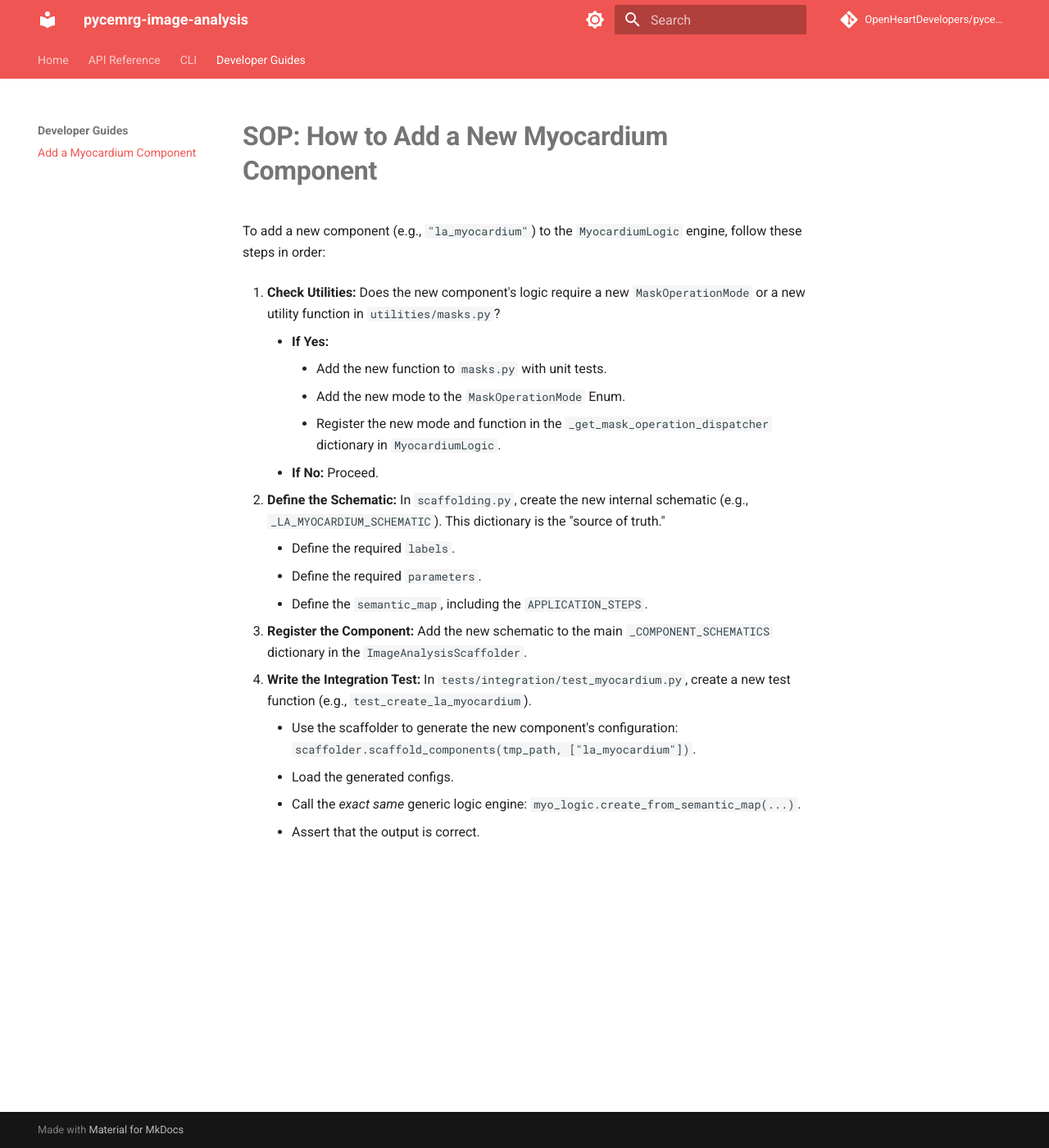
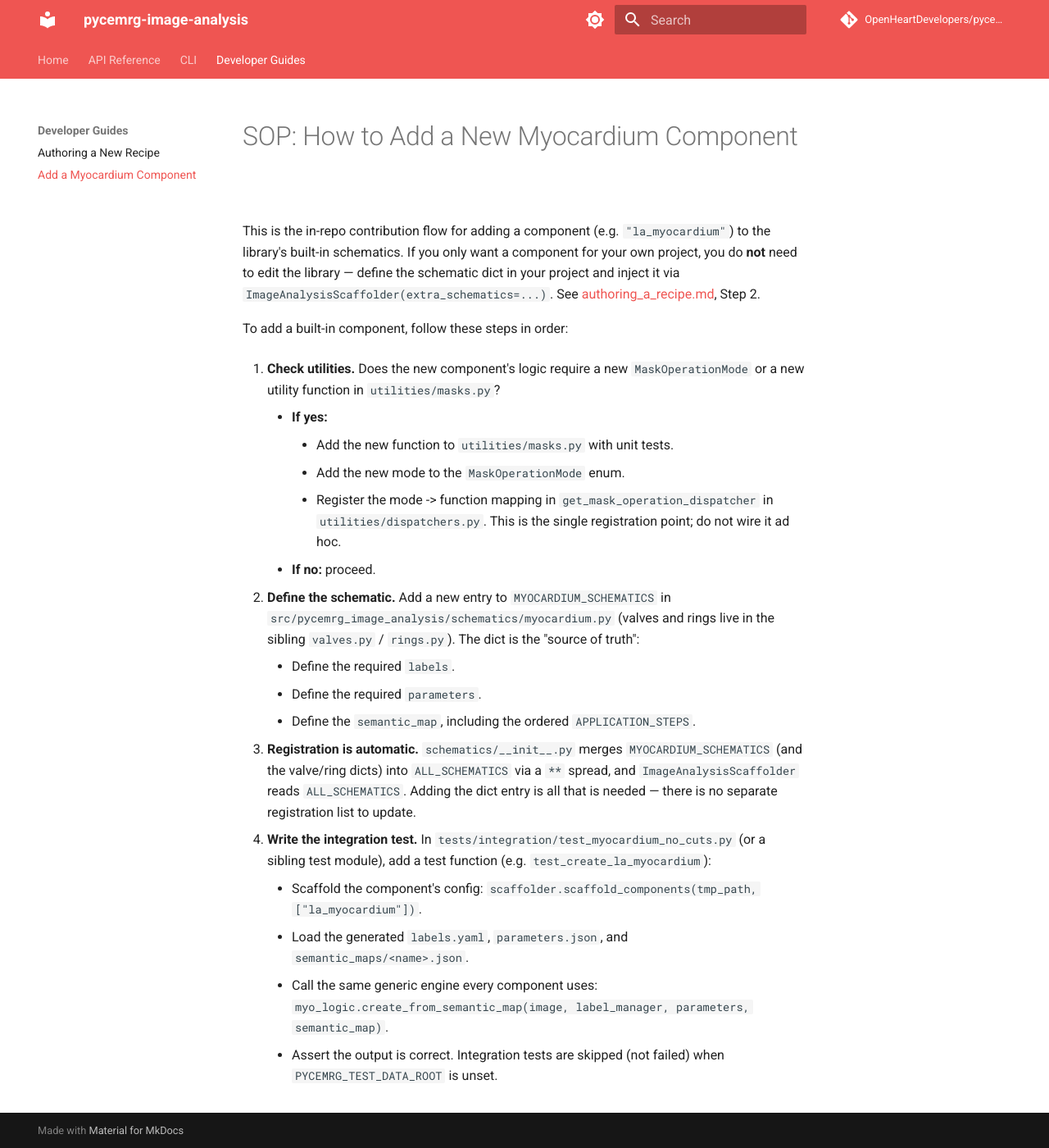
Before and after one commit to OpenHeartDevelopers/pycemrg-image-analysis, an MkDocs documentation site: the page built from docs/guides/add_myocardium_component.md, in a window 1280 px wide and 1400 px high. Shown: the whole window at 82% size. Built offline with MkDocs 1.6.1 and Material for MkDocs 9.7.7, drawn with Linux system fonts in a browser that asks for light colours; comment, search, counter and statistics services are not loaded.

Commit message:
authoring a recipe

```diff
--- a/docs/guides/add_myocardium_component.md
+++ b/docs/guides/add_myocardium_component.md
@@ -1,23 +1,43 @@
-# **SOP: How to Add a New Myocardium Component**
+# SOP: How to Add a New Myocardium Component
 
-To add a new component (e.g., `"la_myocardium"`) to the `MyocardiumLogic` engine, follow these steps in order:
+This is the in-repo contribution flow for adding a component (e.g.
+`"la_myocardium"`) to the library's built-in schematics. If you only want a
+component for your own project, you do **not** need to edit the library — define
+the schematic dict in your project and inject it via
+`ImageAnalysisScaffolder(extra_schematics=...)`. See
+[authoring_a_recipe.md](authoring_a_recipe.md), Step 2.
 
-1.  **Check Utilities:** Does the new component's logic require a new `MaskOperationMode` or a new utility function in `utilities/masks.py`?
-    *   **If Yes:**
-        *   Add the new function to `masks.py` with unit tests.
-        *   Add the new mode to the `MaskOperationMode` Enum.
-        *   Register the new mode and function in the `_get_mask_operation_dispatcher` dictionary in `MyocardiumLogic`.
-    *   **If No:** Proceed.
+To add a built-in component, follow these steps in order:
 
-2.  **Define the Schematic:** In `scaffolding.py`, create the new internal schematic (e.g., `_LA_MYOCARDIUM_SCHEMATIC`). This dictionary is the "source of truth."
+1.  **Check utilities.** Does the new component's logic require a new
+    `MaskOperationMode` or a new utility function in `utilities/masks.py`?
+    *   **If yes:**
+        *   Add the new function to `utilities/masks.py` with unit tests.
+        *   Add the new mode to the `MaskOperationMode` enum.
+        *   Register the mode -> function mapping in
+            `get_mask_operation_dispatcher` in `utilities/dispatchers.py`. This is
+            the single registration point; do not wire it ad hoc.
+    *   **If no:** proceed.
+
+2.  **Define the schematic.** Add a new entry to `MYOCARDIUM_SCHEMATICS` in
+    `src/pycemrg_image_analysis/schematics/myocardium.py` (valves and rings live in
+    the sibling `valves.py` / `rings.py`). The dict is the "source of truth":
     *   Define the required `labels`.
     *   Define the required `parameters`.
-    *   Define the `semantic_map`, including the `APPLICATION_STEPS`.
+    *   Define the `semantic_map`, including the ordered `APPLICATION_STEPS`.
 
-3.  **Register the Component:** Add the new schematic to the main `_COMPONENT_SCHEMATICS` dictionary in the `ImageAnalysisScaffolder`.
+3.  **Registration is automatic.** `schematics/__init__.py` merges
+    `MYOCARDIUM_SCHEMATICS` (and the valve/ring dicts) into `ALL_SCHEMATICS` via a
+    `**` spread, and `ImageAnalysisScaffolder` reads `ALL_SCHEMATICS`. Adding the
+    dict entry is all that is needed — there is no separate registration list to
+    update.
 
-4.  **Write the Integration Test:** In `tests/integration/test_myocardium.py`, create a new test function (e.g., `test_create_la_myocardium`).
-    *   Use the scaffolder to generate the new component's configuration: `scaffolder.scaffold_components(tmp_path, ["la_myocardium"])`.
-    *   Load the generated configs.
-    *   Call the *exact same* generic logic engine: `myo_logic.create_from_semantic_map(...)`.
-    *   Assert that the output is correct.
+4.  **Write the integration test.** In `tests/integration/test_myocardium_no_cuts.py`
+    (or a sibling test module), add a test function (e.g.
+    `test_create_la_myocardium`):
+    *   Scaffold the component's config: `scaffolder.scaffold_components(tmp_path, ["la_myocardium"])`.
+    *   Load the generated `labels.yaml`, `parameters.json`, and `semantic_maps/<name>.json`.
+    *   Call the same generic engine every component uses:
+        `myo_logic.create_from_semantic_map(image, label_manager, parameters, semantic_map)`.
+    *   Assert the output is correct. Integration tests are skipped (not failed)
+        when `PYCEMRG_TEST_DATA_ROOT` is unset.
--- a/mkdocs.yml
+++ b/mkdocs.yml
@@ -50,4 +50,5 @@ nav:
   - CLI:
     - Labels: cli/labels.md
   - Developer Guides:
+    - Authoring a New Recipe: guides/authoring_a_recipe.md
     - Add a Myocardium Component: guides/add_myocardium_component.md
```
Also changed, not shown: docs/api/recipes.md (+1 -1 lines), docs/guides/authoring_a_recipe.md (added, +373 -0 lines), 3 other files.
